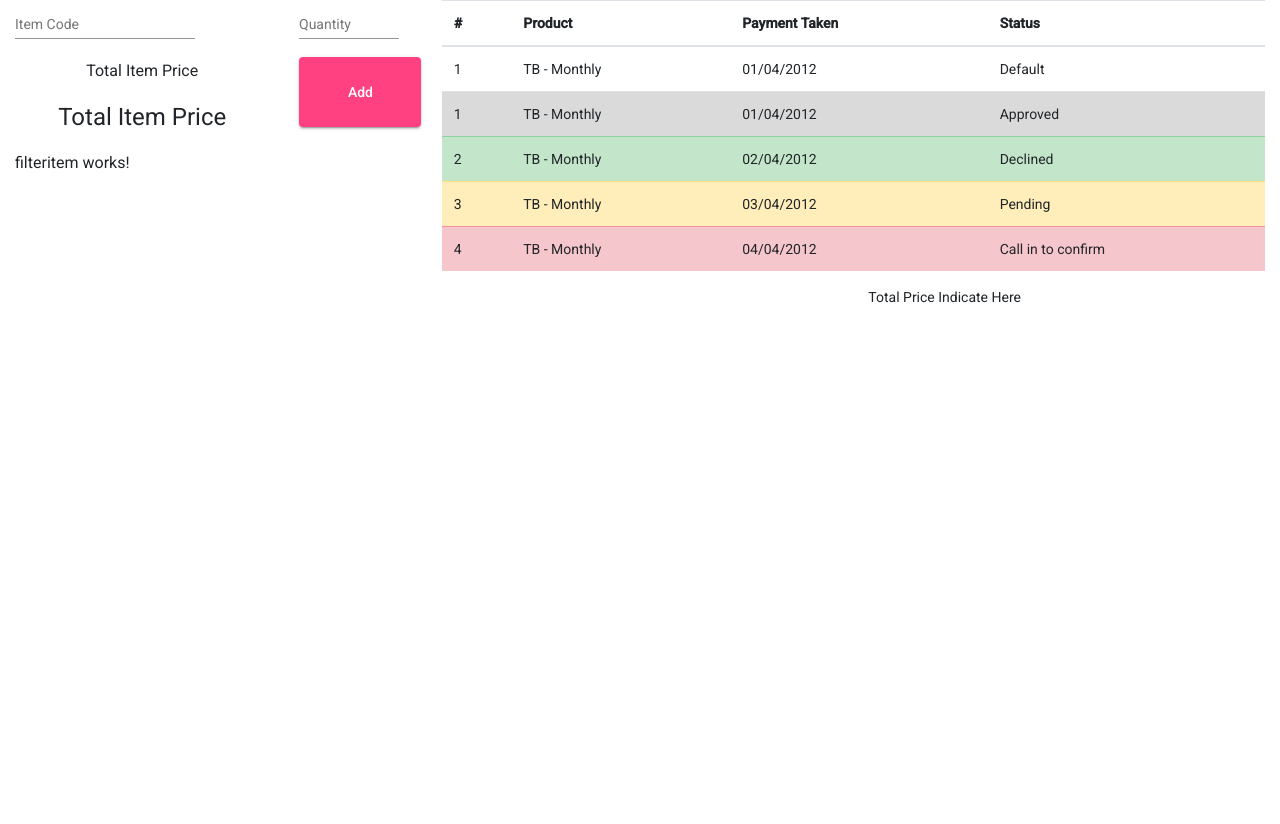
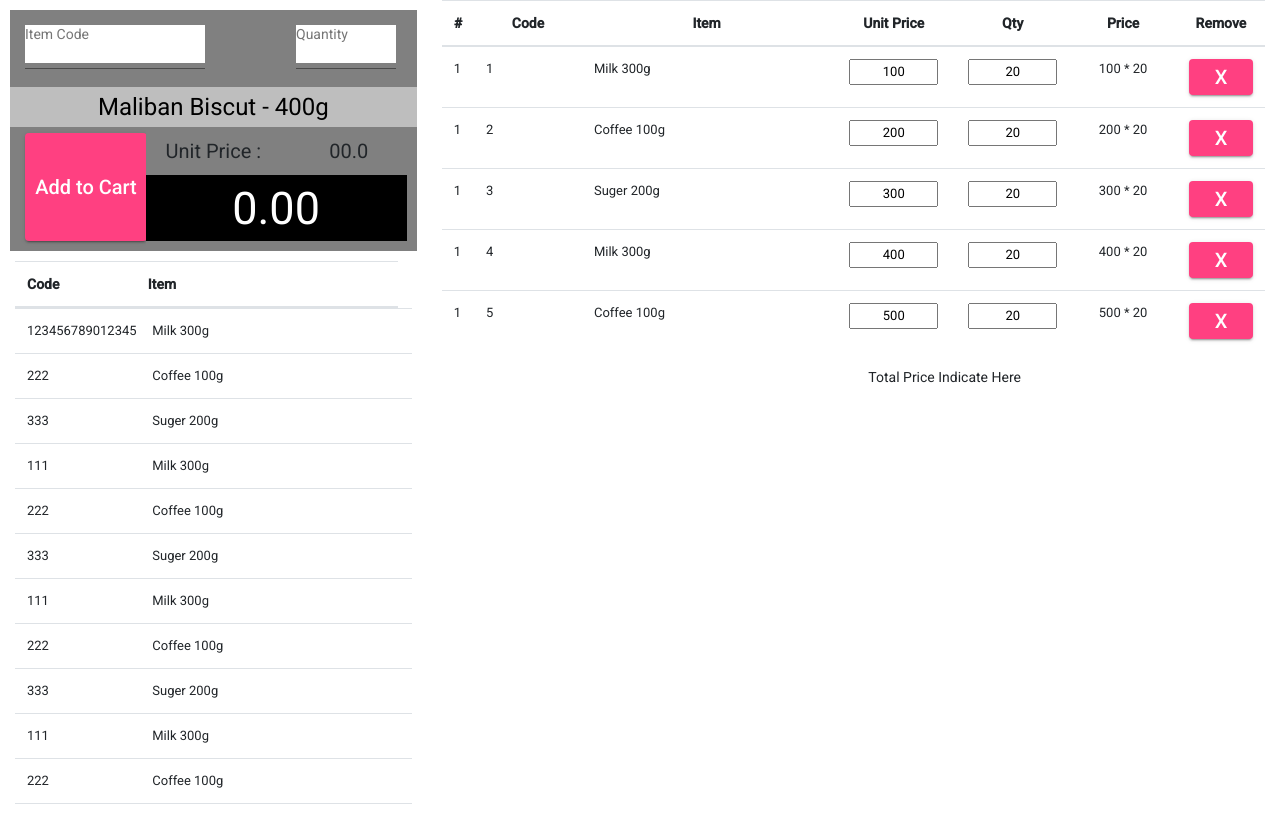
Before and after one commit to millesinghe/xTreamPOS-UI, an Angular app: page / in a window 1280 px wide. Before the commit the page ends 800 px from the top, so only its background shows below. Built offline with nearby package versions, Linux system fonts and the light colour scheme.

Commit message:
Implemented the Cahshier View

```diff
--- a/src/app/cartitem/cartitem.component.html
+++ b/src/app/cartitem/cartitem.component.html
@@ -1,89 +1,51 @@
 <table class="table">
     <thead>
         <tr>
-            <th>
+            <th style="width:30px; text-align: center;">
                 #
             </th>
-            <th>
-                Product
+            <th style="width:130px; text-align: center;">
+                Code
             </th>
-            <th>
-                Payment Taken
+            <th style="width:330px; text-align: center;">
+                Item
             </th>
-            <th>
-                Status
+            <th style="width:130px; text-align: center;">
+                Unit Price
+            </th>
+            <th style="width:70px; text-align: center;">
+                Qty
+            </th>
+            <th style="width:130px; text-align: center;">
+                Price
+            </th>
+            <th style="width:30px; text-align: center;">
+                Remove
             </th>
         </tr>
     </thead>
     <tbody>
-        <tr>
-            <td>
+        <tr *ngFor='let item of cartList'>
+            <td style="width:30px; font-size: 13px;">
                 1
             </td>
-            <td>
-                TB - Monthly
+            <td style="width:130px; font-size: 13px;">
+                {{item.No}}
             </td>
-            <td>
-                01/04/2012
+            <td style="width:330px; font-size: 13px;">
+                {{item.Name}}
             </td>
-            <td>
-                Default
+            <td style="width:130px; text-align: center; font-size: 13px;">
+                <input value= {{item.Unit}} style="text-align: center" size="10">
             </td>
-        </tr>
-        <tr class="table-active">
-            <td>
-                1
+            <td style="width:70px; text-align: center; font-size: 13px;">
+                <input value= {{item.Qty}}  style="text-align: center" size="10">
             </td>
-            <td>
-                TB - Monthly
+            <td style="width:130px; text-align: center; font-size: 13px;">
+                {{item.Unit}} * {{item.Qty}}
             </td>
-            <td>
-                01/04/2012
-            </td>
-            <td>
-                Approved
-            </td>
-        </tr>
-        <tr class="table-success">
-            <td>
-                2
-            </td>
-            <td>
-                TB - Monthly
-            </td>
-            <td>
-                02/04/2012
-            </td>
-            <td>
-                Declined
-            </td>
-        </tr>
-        <tr class="table-warning">
-            <td>
-                3
-            </td>
-            <td>
-                TB - Monthly
-            </td>
-            <td>
-                03/04/2012
-            </td>
-            <td>
-                Pending
-            </td>
-        </tr>
-        <tr class="table-danger">
-            <td>
-                4
-            </td>
-            <td>
-                TB - Monthly
-            </td>
-            <td>
-                04/04/2012
-            </td>
-            <td>
-                Call in to confirm
+            <td style="width:30px; font-size: 13px;">
+                <button mat-raised-button color="accent" style="font-size: 20px;">X</button>
             </td>
         </tr>
     </tbody>
--- a/src/app/cartitem/cartitem.component.ts
+++ b/src/app/cartitem/cartitem.component.ts
@@ -9,7 +9,16 @@ export class CartitemComponent implements OnInit {
 
   constructor() { }
 
+  cartList;
+
   ngOnInit(): void {
+    this.cartList = [
+      {No:"1",Name :"Milk 300g", Unit : "100", Qty:"20"},
+      {No:"2",Name :"Coffee 100g", Unit : "200", Qty:"20"},
+      {No:"3",Name :"Suger 200g", Unit : "300", Qty:"20"},
+      {No:"4",Name :"Milk 300g", Unit : "400", Qty:"20"},
+      {No:"5",Name :"Coffee 100g", Unit : "500", Qty:"20"},
+    ]
   }
 
 }
--- a/src/app/cashier-view/cashier-view.component.html
+++ b/src/app/cashier-view/cashier-view.component.html
@@ -3,45 +3,57 @@
         <div class="col-md-12">
             <div class="row">
                 <div class="col-md-4">
-					<div class="row">
+                    <div id="cashierInput">
+                        <div class="row back-gray">
                             <div class="col-md-8">
-                            <div><app-enteritem></app-enteritem></div>
+                                <div>
+                                    <app-enteritem></app-enteritem>
+                                </div>
                             </div>
                             <div class="col-md-4">
                                 <mat-form-field style="width: 100px;" class="example-full-width">
                                     <mat-label>Quantity</mat-label>
-                                <input matInput placeholder="00" value="" size="10">
+                                    <input class="back-white font-34" matInput placeholder="00" value="" size="10">
                                 </mat-form-field>
                             </div>
                         </div>
+                        <div class="row back-lgray" style="justify-content: center;">
+                            <div id="ItemName">Maliban Biscut - 400g</div>
+                        </div>
                         <div class="row">
+                            <div class="col-md-4 back-gray">
+                                <div class="example-button-row" style="padding-top: 6px">
+                                    <button mat-raised-button color="accent"
+                                        style="width: 122px; height: 108px; font-size: 20px; padding: 10px;">Add to
+                                        Cart</button>
+                                </div>
+                            </div>
                             <div class="col-md-8">
-                            <div class="row">
-                                <div class="col-md-12">
-                                    <h3 class="d-flex justify-content-center">
-                                        Total Item Price
+                                <div class="row back-gray">
+                                    <div class="col-md-6">
+                                        <h3 class="d-flex justify-content-center font-20" style="margin: 10px 0 10px;">
+                                            Unit Price :
+                                        </h3>
+                                    </div>
+                                    <div class="col-md-6">
+                                        <h3 class="d-flex justify-content-center font-20" style="margin: 10px 0 10px;">
+                                            00.0
                                         </h3>
                                     </div>
                                 </div>
-                            <div class="row">
-                                <div class="col-md-12">
-                                    <h1 class="d-flex justify-content-center">
-                                        Total Item Price
+                                <div class="row back-gray" style="padding-bottom: 10px; padding-right: 10px;">
+                                    <div class="col-md-12 back-black alignT-18px">
+                                        <h1 id="Total-Price" class="d-flex justify-content-center">
+                                            0.00
                                         </h1>
                                     </div>
                                 </div>
-                        </div>
-                        <div class="col-md-4">
-                            <div class="example-button-row">
-                                <button mat-raised-button color="accent" style="width: 122px; height: 70px;">Add</button>
                             </div>
                         </div>
                     </div>
                     <div class="row">
                         <div class="col-md-12">
-							<h3>
                             <app-filteritem></app-filteritem>
-							</h3>
                         </div>
                     </div>
                 </div>
--- a/src/app/cashier-view/cashier-view.component.scss
+++ b/src/app/cashier-view/cashier-view.component.scss
@@ -0,0 +1,43 @@
+.back-black {
+	background: black;
+}
+
+.back-white {
+	background: white;
+}
+
+.back-gray {
+	background: gray;
+}
+
+.back-lgray {
+	background: #80808082;
+}
+
+
+.alignT-18px{
+    padding-top: 18px;
+}
+
+.font-34{
+    font-size: 34px;
+}
+
+.font-20{
+    font-size: 20px;
+}
+
+#ItemName{
+    font-size: 24px;
+    padding: 10px;
+    color : black;
+}
+
+#Total-Price {
+    font-size: 45px;
+    color: white;
+}
+
+#cashierInput {
+    padding: 10px;
+}
--- a/src/app/enteritem/enteritem.component.html
+++ b/src/app/enteritem/enteritem.component.html
@@ -1,4 +1,4 @@
 <mat-form-field class="example-full-width">
     <mat-label>Item Code</mat-label>
-    <input matInput placeholder="item-00" value="">
+    <input  class="back-white font-34" size="14" matInput placeholder="item-00" value="">
 </mat-form-field>
--- a/src/app/enteritem/enteritem.component.scss
+++ b/src/app/enteritem/enteritem.component.scss
@@ -0,0 +1,7 @@
+.font-34{
+    font-size: 34px;
+}
+
+.back-white {
+	background: white;
+}
--- a/src/app/filteritem/filteritem.component.html
+++ b/src/app/filteritem/filteritem.component.html
@@ -1 +1,22 @@
-<p>filteritem works!</p>
+<table class="table">
+    <thead>
+        <tr>
+            <th style="width:60px">
+                Code
+            </th>
+            <th style="width:130px">
+                Item
+            </th>
+        </tr>
+    </thead>
+    <tbody>
+        <tr *ngFor='let item of itemList'>
+            <td style="width:60px; font-size: 13px;">
+                {{item.No}}
+            </td>
+            <td style="width:130px; font-size: 13px;">
+                {{item.Name}}
+            </td>
+        </tr>
+    </tbody>
+</table>
--- a/src/app/filteritem/filteritem.component.scss
+++ b/src/app/filteritem/filteritem.component.scss
@@ -0,0 +1,23 @@
+tbody {
+    display: block;
+    overflow: auto;
+    height: 500px;
+    width: 100%;
+  }
+
+  thead tr {
+    display: table;
+    width: 100%;
+    table-layout: fixed;
+  }
+
+  thead, tbody tr {
+    display: table;
+    width: 100%;
+    table-layout: fixed;
+  }
+
+
+  thead {
+    width: calc( 100% - 1em )
+  }
--- a/src/app/filteritem/filteritem.component.ts
+++ b/src/app/filteritem/filteritem.component.ts
@@ -9,7 +9,29 @@ export class FilteritemComponent implements OnInit {
 
   constructor() { }
 
+  itemList;
+
   ngOnInit(): void {
+    this.itemList = [
+      {No:"123456789012345",Name :"Milk 300g"},
+      {No:"222",Name :"Coffee 100g"},
+      {No:"333",Name :"Suger 200g"},
+      {No:"111",Name :"Milk 300g"},
+      {No:"222",Name :"Coffee 100g"},
+      {No:"333",Name :"Suger 200g"},
+      {No:"111",Name :"Milk 300g"},
+      {No:"222",Name :"Coffee 100g"},
+      {No:"333",Name :"Suger 200g"},
+      {No:"111",Name :"Milk 300g"},
+      {No:"222",Name :"Coffee 100g"},
+      {No:"333",Name :"Suger 200g"},
+      {No:"111",Name :"Milk 300g"},
+      {No:"222",Name :"Coffee 100g"},
+      {No:"333",Name :"Suger 200g"},
+      {No:"111",Name :"Milk 300g"},
+      {No:"222",Name :"Coffee 100g"},
+      {No:"333",Name :"Suger 200g"},
+
+    ]
   }
-
 }
--- a/src/index.html
+++ b/src/index.html
@@ -9,7 +9,7 @@
   <link href="https://fonts.googleapis.com/css?family=Roboto:300,400,500&display=swap" rel="stylesheet">
   <link href="https://fonts.googleapis.com/icon?family=Material+Icons" rel="stylesheet">
 </head>
-<body class="mat-typography">
+<body class="mat-typography" style="overflow-y: hidden;">
   <app-root></app-root>
 </body>
 </html>
```
Lines whose indentation alone changed are shown as unchanged.
